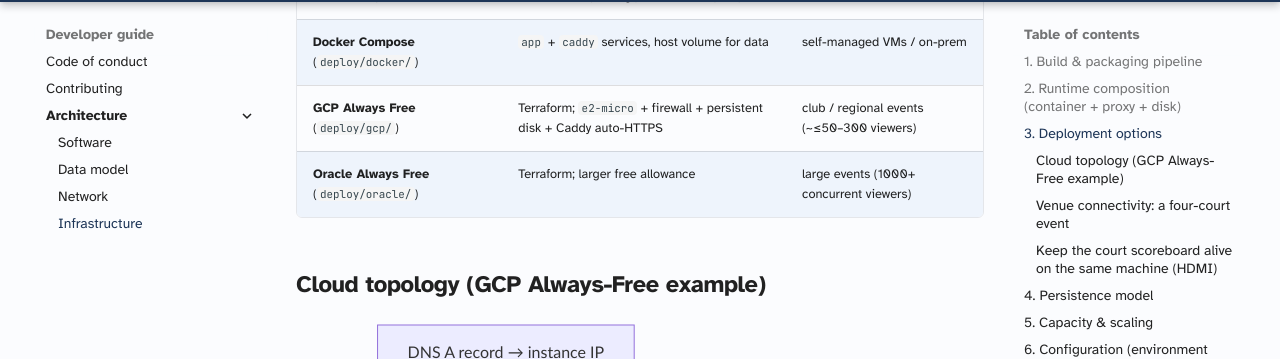
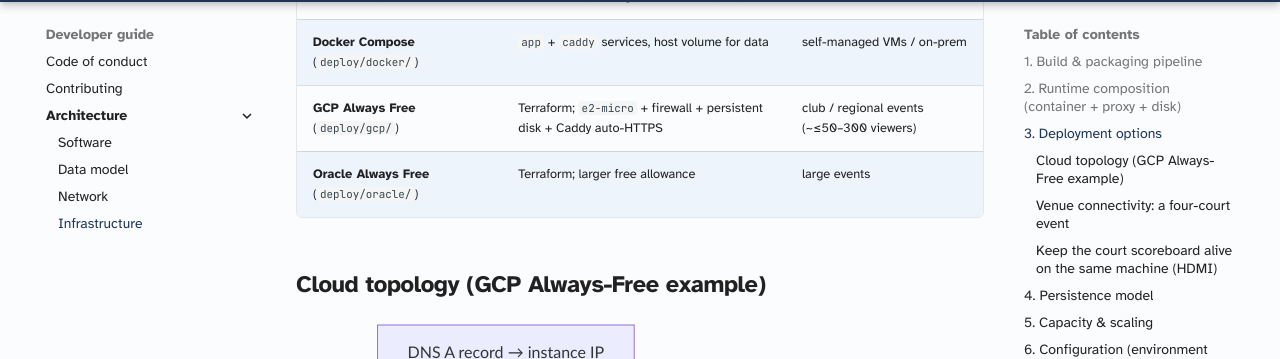
Before and after one commit to gitrgoliveira/bracket-creator, an MkDocs documentation site: the page built from docs/architecture/infrastructure-architecture.md, in a window 1280 px wide and 900 px high, scrolled down 2220 px. Shown: the part 94-453 px from the top of the window. Built offline with MkDocs 1.6.1 and Material for MkDocs 9.7.7, drawn with Linux system fonts in a browser that asks for light colours; comment, search, counter and statistics services are not loaded.

Commit message:
docs: state the Oracle tier's audience as large events, not a viewer count
The "1000+ viewers" figure was a design target that has never been
load-tested (hub.go says so), so it read as a measured capacity it is not.
Owner ruling: say "large" and give no number.

Co-Authored-By: Claude Fable 5.1 <noreply@anthropic.com>

````diff
--- a/docs/architecture/infrastructure-architecture.md
+++ b/docs/architecture/infrastructure-architecture.md
@@ -66,7 +66,7 @@ flowchart TD
     bin --> bare["Bare: run directly<br/>PORT=8080 ./bracket-creator mobile-app<br/>(put any TLS proxy in front)"]
     bin --> compose["Docker Compose (deploy/docker/)<br/>app + Caddy, provider-agnostic"]
     bin --> gcp["GCP Always Free (deploy/gcp/)<br/>Terraform: e2-micro + Caddy"]
-    bin --> oracle["Oracle Always Free (deploy/oracle/)<br/>Terraform: larger free tier (1000+ viewers)"]
+    bin --> oracle["Oracle Always Free (deploy/oracle/)<br/>Terraform: larger free tier (large events)"]
 ```
 
 | Target | What it is | Best for |
@@ -74,7 +74,7 @@ flowchart TD
 | **Bare binary** | run the binary, bring your own TLS proxy | local / dev / custom hosts |
 | **Docker Compose** (`deploy/docker/`) | `app` + `caddy` services, host volume for data | self-managed VMs / on-prem |
 | **GCP Always Free** (`deploy/gcp/`) | Terraform; `e2-micro` + firewall + persistent disk + Caddy auto-HTTPS | club / regional events (~≤50–300 viewers) |
-| **Oracle Always Free** (`deploy/oracle/`) | Terraform; larger free allowance | large events (1000+ concurrent viewers) |
+| **Oracle Always Free** (`deploy/oracle/`) | Terraform; larger free allowance | large events |
 
 ### Cloud topology (GCP Always-Free example)
 
@@ -217,7 +217,7 @@ Real-time updates fan out to every viewer, so **egress is the limit**, not CPU/R
 flowchart LR
     a["≤ ~50 viewers"] --> g1["GCP free tier: comfortable"]
     b["~100–300 viewers"] --> g2["GCP free tier: watch egress (1 GB/mo)"]
-    c["1000+ viewers"] --> o["Oracle deployment"]
+    c["Large events"] --> o["Oracle deployment"]
 ```
 
 Set a **billing budget alert** (for example, $1) on cloud deployments so you're warned if usage ever
````
Also changed, not shown: docs/architecture/network-architecture.md (+1 -1 lines), docs/user-guide/install/hosting.md (+1 -1 lines).
